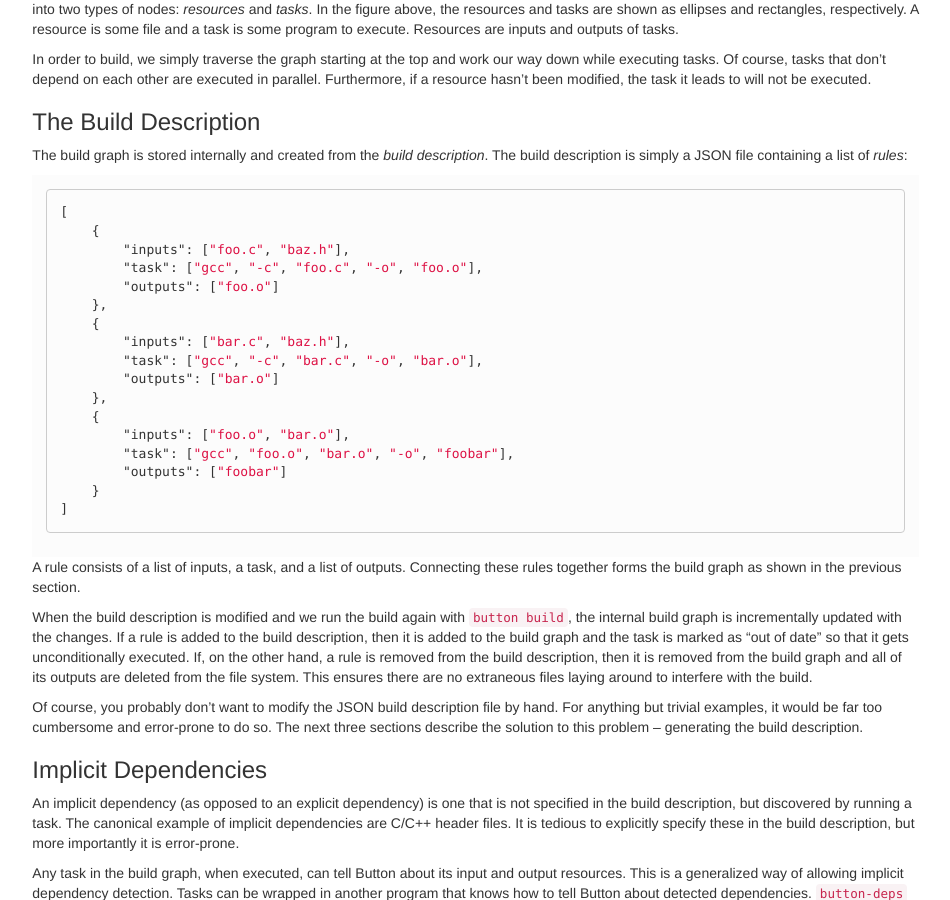
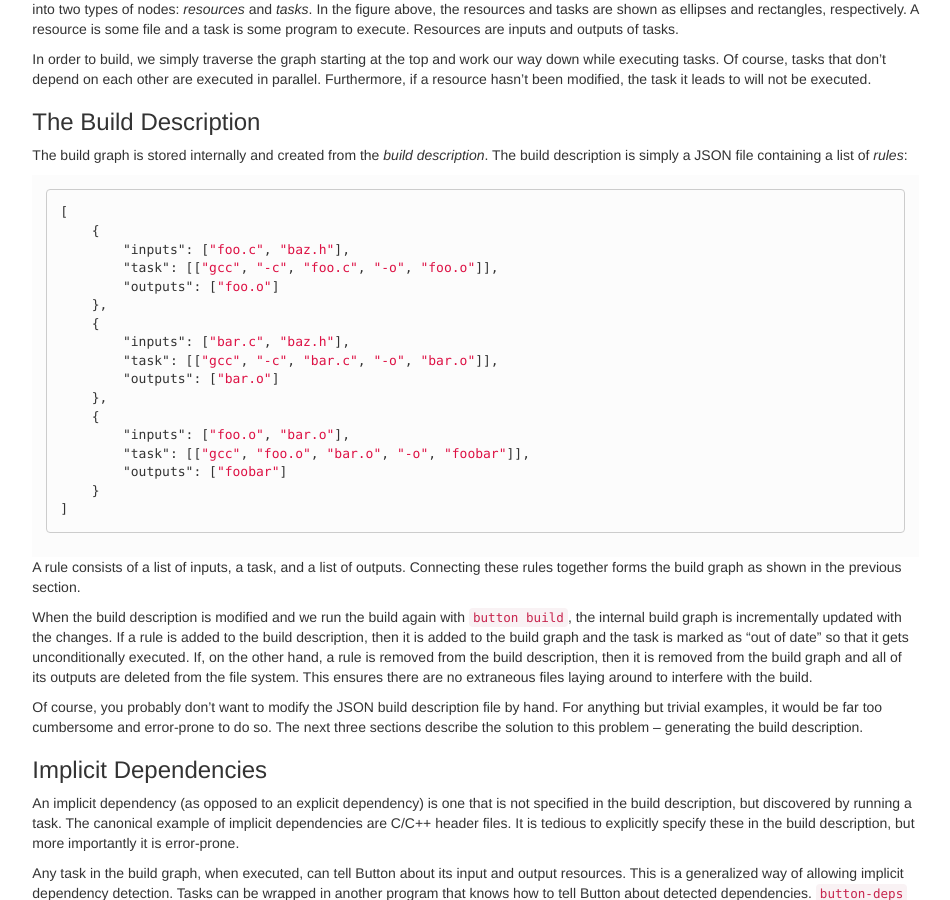
Before and after one commit to jasonwhite/button, a Jekyll site: the page built from docs/_docs/index.md, in a window 1280 px wide and 900 px high, scrolled down 1329 px. Shown: the whole window, without its empty margins (256-1206 px from the left). Built offline with Jekyll 4.4.1, drawn with Linux system fonts in a browser that asks for light colours; nearby versions of some CDN libraries.

Commit message:
Allow multiple commands per task
This is mainly to support automatic Makefile conversion. Make can run multiple
commands per target and this build system needs to be able to do that too.

Allowing multiple commands per task will also be useful for not requiring
wrapper programs just to run multiple commands sequentially.

```diff
--- a/docs/_docs/index.md
+++ b/docs/_docs/index.md
@@ -82,17 +82,17 @@ The build description is simply a JSON file containing a list of *rules*:
 [
     {
         "inputs": ["foo.c", "baz.h"],
-        "task": ["gcc", "-c", "foo.c", "-o", "foo.o"],
+        "task": [["gcc", "-c", "foo.c", "-o", "foo.o"]],
         "outputs": ["foo.o"]
     },
     {
         "inputs": ["bar.c", "baz.h"],
-        "task": ["gcc", "-c", "bar.c", "-o", "bar.o"],
+        "task": [["gcc", "-c", "bar.c", "-o", "bar.o"]],
         "outputs": ["bar.o"]
     },
     {
         "inputs": ["foo.o", "bar.o"],
-        "task": ["gcc", "foo.o", "bar.o", "-o", "foobar"],
+        "task": [["gcc", "foo.o", "bar.o", "-o", "foobar"]],
         "outputs": ["foobar"]
     }
 ]
--- a/examples/basic/button.json
+++ b/examples/basic/button.json
@@ -1,17 +1,17 @@
 [
     {
         "inputs": ["foo.c", "baz.h"],
-        "task": ["gcc", "-c", "foo.c", "-o", "foo.o"],
+        "task": [["gcc", "-c", "foo.c", "-o", "foo.o"]],
         "outputs": ["foo.o"]
     },
     {
         "inputs": ["bar.c", "baz.h"],
-        "task": ["gcc", "-c", "bar.c", "-o", "bar.o"],
+        "task": [["gcc", "-c", "bar.c", "-o", "bar.o"]],
         "outputs": ["bar.o"]
     },
     {
         "inputs": ["foo.o", "bar.o"],
-        "task": ["gcc", "foo.o", "bar.o", "-o", "foobar"],
+        "task": [["gcc", "foo.o", "bar.o", "-o", "foobar"]],
         "outputs": ["foobar"]
     }
 ]
```
Also changed, not shown: 6 other files.
